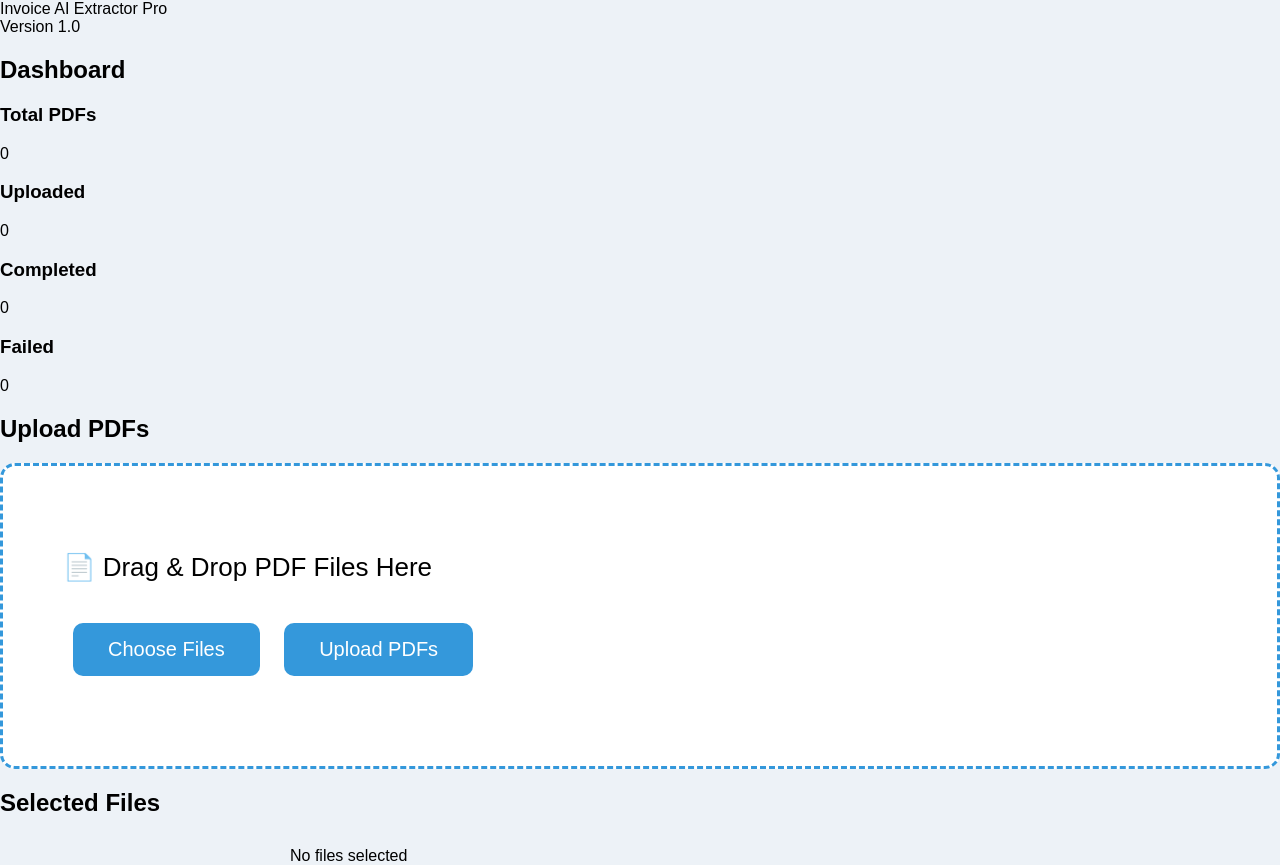
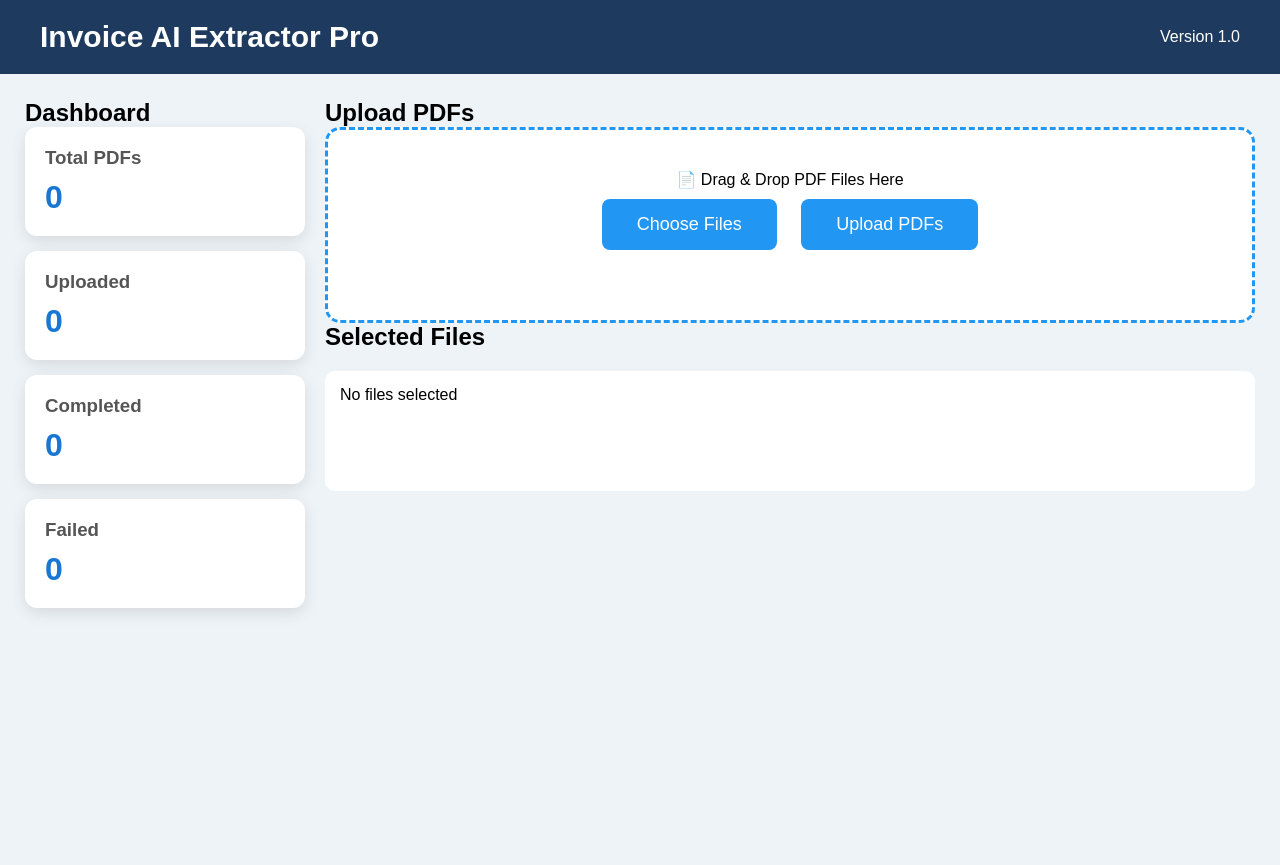
Before and after one commit to SumitSharmaSankhyan/Invoice-AI-Extractor, a Flask app: page / in a window 1280 px wide. After the commit the page ends 613 px from the top, so only its background shows below. Run offline with Flask 3, Linux system fonts and the light colour scheme.

Commit message:
Update style.css

```diff
--- a/static/css/style.css
+++ b/static/css/style.css
@@ -1,78 +1,129 @@
+*{
+    margin:0;
+    padding:0;
+    box-sizing:border-box;
+    font-family:Arial, Helvetica, sans-serif;
+}
+
 body{
+    background:#eef3f8;
+}
 
-margin:0;
+/* HEADER */
 
-font-family:Arial,Helvetica,sans-serif;
+header{
+    background:#1e3a5f;
+    color:white;
+    display:flex;
+    justify-content:space-between;
+    align-items:center;
+    padding:20px 40px;
+}
 
-background:#edf2f7;
+.logo{
+    font-size:30px;
+    font-weight:bold;
+}
+
+.version{
+    font-size:16px;
+}
+
+/* MAIN */
+
+.main-container{
+
+    display:flex;
+
+    gap:20px;
+
+    padding:25px;
 
 }
 
-.container{
+/* LEFT PANEL */
 
-width:90%;
+.left-panel{
 
-margin:auto;
-
-text-align:center;
-
-padding-top:50px;
+    width:280px;
 
 }
 
-h1{
+/* DASHBOARD CARDS */
 
-font-size:52px;
+.card{
 
-color:#1f2937;
+    background:white;
+
+    border-radius:12px;
+
+    padding:20px;
+
+    margin-bottom:15px;
+
+    box-shadow:0 5px 15px rgba(0,0,0,.1);
 
 }
 
-.subtitle{
+.card h3{
 
-font-size:22px;
+    color:#555;
 
-margin-bottom:30px;
+    margin-bottom:10px;
 
 }
+
+.card p{
+
+    font-size:32px;
+
+    color:#1976d2;
+
+    font-weight:bold;
+
+}
+
+/* RIGHT PANEL */
+
+.right-panel{
+
+    flex:1;
+
+}
+
+/* UPLOAD BOX */
 
 .upload-box{
 
     background:white;
 
-border:3px dashed #3498db;
+    border:3px dashed #2196f3;
 
     border-radius:15px;
 
-padding:60px;
+    padding:40px;
 
-transition:.3s;
+    text-align:center;
 
 }
 
-.drag-text{
-
-font-size:26px;
-
-margin-bottom:30px;
-
-}
+/* BUTTONS */
 
 button{
 
-padding:15px 35px;
+    background:#2196f3;
 
-font-size:20px;
+    color:white;
 
     border:none;
 
-border-radius:10px;
+    border-radius:8px;
+
+    padding:15px 35px;
 
     cursor:pointer;
 
-background:#3498db;
-
-color:white;
+    font-size:18px;
 
     margin:10px;
 
@@ -80,35 +131,39 @@ margin:10px;
 
 button:hover{
 
-background:#2980b9;
+    background:#1565c0;
 
 }
 
+/* FILE LIST */
+
 #fileList{
 
-margin-top:30px;
+    background:white;
 
-text-align:left;
+    margin-top:20px;
 
-max-width:700px;
+    border-radius:10px;
 
-margin-left:auto;
+    padding:15px;
 
-margin-right:auto;
+    min-height:120px;
 
 }
 
 .file-item{
 
-background:#ecf0f1;
+    padding:10px;
 
-padding:12px;
+    background:#f5f5f5;
 
-margin:8px;
+    margin-bottom:10px;
 
     border-radius:8px;
 
 }
+
+/* STATUS */
 
 #status{
 
@@ -116,8 +171,26 @@ margin-top:20px;
 
     font-size:22px;
 
+    color:green;
+
     font-weight:bold;
 
-color:green;
+}
+
+/* MOBILE */
+
+@media(max-width:900px){
+
+.main-container{
+
+flex-direction:column;
 
 }
+
+.left-panel{
+
+width:100%;
+
+}
+
+}
```
Lines whose indentation alone changed are shown as unchanged.
